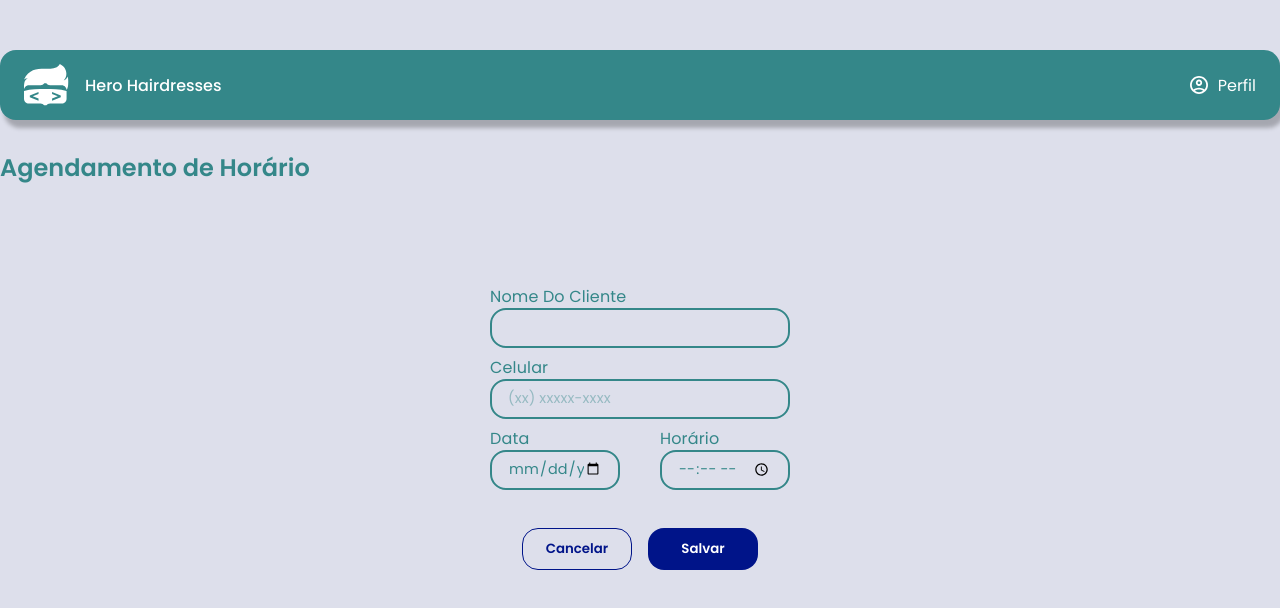
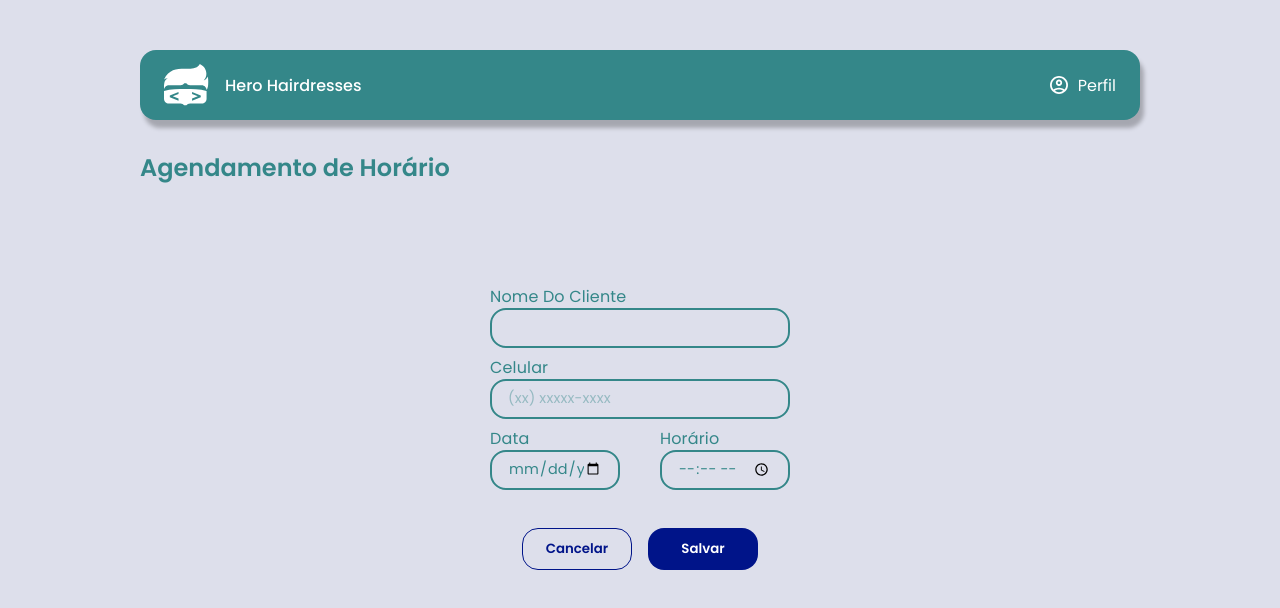
Before and after one commit to raysllaR/hairdresser-front, a React (Vite) app: page /agendamento in a window 1280 px wide. Shown: the top 608 px of the page. Built offline with nearby package versions, Linux system fonts and the light colour scheme.

Commit message:
refactor: add pageContainer a page de Agendamento

```diff
--- a/src/components/pages/Agendamento/index.tsx
+++ b/src/components/pages/Agendamento/index.tsx
@@ -3,12 +3,11 @@ import React from "react";
 import "./style.css";
 import InputLabel from "../../shared/inputLabel";
 import ButtonComponent from "../../shared/ButtonComponent";
+import PageContainer from "../../shared/PageContainer";
 
 const Agendamento: React.FC = () => {
 	return (
-		<div
-			id="agendamento"
-			className="page">
+		<PageContainer idPage="agendamento">
 			<Header />
 			<div className="container">
 				<h2 className="title">Agendamento de Horário</h2>
@@ -50,7 +49,7 @@ const Agendamento: React.FC = () => {
 					</form>
 				</div>
 			</div>
-		</div>
+		</PageContainer>
 	);
 };
 
```
